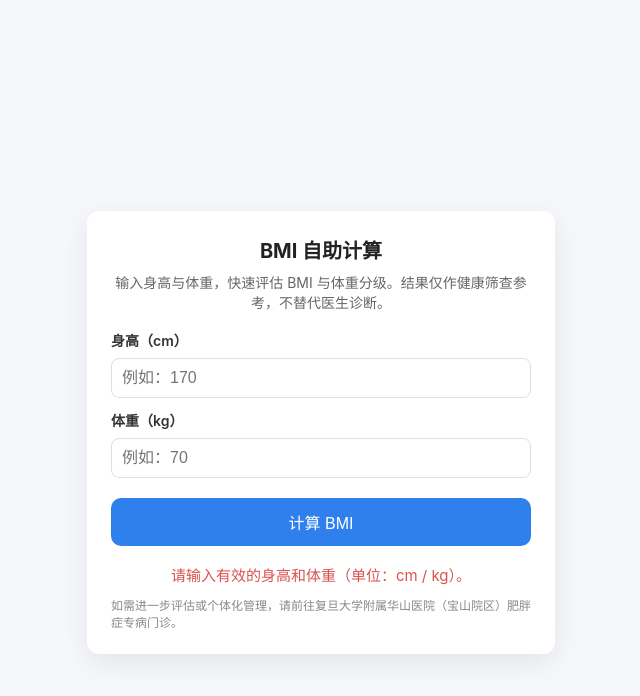
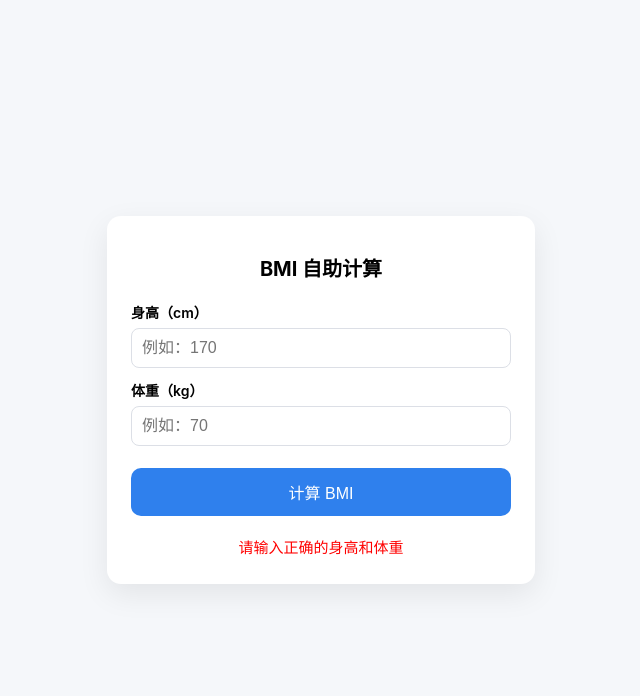
Before and after one commit to rafivebewu43-hsyy/bmi-calculator, a plain HTML site: page index2.html in a window 1280 px wide. Both pictures are taken after a click on the button "计算 BMI". Shown: the whole page, without its empty margins (319-959 px from the left). Drawn offline with Linux system fonts and the light colour scheme.

Commit message:
Update index2.html

```diff
--- a/index2.html
+++ b/index2.html
@@ -1,123 +1,157 @@
 <!DOCTYPE html>
 <html lang="zh-CN">
 <head>
-  <meta charset="utf-8" />
-  <title>BMI 自助计算 | 华山医院宝山院区</title>
-  <meta name="viewport" content="width=device-width, initial-scale=1" />
+  <meta charset="UTF-8">
+  <title>BMI 自助计算 | 肥胖专病门诊</title>
+  <meta name="viewport" content="width=device-width, initial-scale=1">
+
   <style>
-    :root {
-      --primary: #2f80ed;
-      --ok: #27ae60;
-      --warn: #f2c94c;
-      --alert: #eb5757;
-      --bg: #f5f7fa;
+    body {
+      margin: 0;
+      background: #f5f7fa;
+      font-family: -apple-system, BlinkMacSystemFont, "Segoe UI",
+        "PingFang SC", "Microsoft YaHei", Arial, sans-serif;
+      display: flex;
+      justify-content: center;
+      align-items: center;
+      height: 100vh;
     }
-    html,body {height:100%;margin:0;padding:0;font-family:-apple-system,BlinkMacSystemFont,"Segoe UI","PingFang SC","Microsoft YaHei",Arial,sans-serif;background:var(--bg);}
-    .wrap {min-height:100%;display:flex;align-items:center;justify-content:center;padding:32px;}
-    .card {width:100%;max-width:420px;background:#fff;border-radius:12px;padding:24px;box-shadow:0 8px 28px rgba(0,0,0,0.08);}
-    h1 {margin:0 0 8px;font-size:20px;text-align:center;color:#222;}
-    p.lead {margin:0 0 18px;text-align:center;color:#666;font-size:14px;}
-    label {display:block;margin-top:12px;color:#333;font-weight:600;font-size:14px;}
-    input[type="number"] {width:100%;padding:10px;margin-top:8px;font-size:16px;border-radius:8px;border:1px solid #dcdfe6;box-sizing:border-box;}
-    .row {display:flex;gap:12px;flex-wrap:wrap;}
-    button {width:100%;margin-top:20px;padding:12px;border-radius:10px;border:none;background:var(--primary);color:#fff;font-size:16px;cursor:pointer;}
-    button:active{transform:translateY(1px)}
-    #result {margin-top:18px;font-size:15px;line-height:1.6;text-align:center;}
-    .bmi-value {font-size:22px;font-weight:700;}
-    .bmi-level {display:inline-block;padding:6px 10px;border-radius:999px;color:#fff;font-weight:700;margin-left:8px;}
-    .level-under {background:#56ccf2;}
-    .level-normal {background:var(--ok);}
-    .level-over {background:var(--warn);color:#222}
-    .level-mild {background:#f2994a;}
-    .level-moderate {background:var(--alert);}
-    .level-severe {background:#8b0000;}
-    .advice {margin-top:10px;color:#444;font-size:14px;}
-    .small {margin-top:8px;font-size:12px;color:#888;}
-    @media (max-width:420px){
-      .card{padding:18px}
-      h1{font-size:18px}
-      .bmi-value{font-size:20px}
+
+    .card {
+      background: #fff;
+      width: 100%;
+      max-width: 380px;
+      padding: 24px;
+      border-radius: 14px;
+      box-shadow: 0 10px 30px rgba(0,0,0,.08);
+    }
+
+    h1 {
+      text-align: center;
+      font-size: 20px;
+      margin-bottom: 20px;
+    }
+
+    label {
+      font-size: 14px;
+      font-weight: 600;
+      display: block;
+      margin-top: 12px;
+    }
+
+    input {
+      width: 100%;
+      margin-top: 6px;
+      padding: 10px;
+      font-size: 16px;
+      border-radius: 8px;
+      border: 1px solid #dcdfe6;
+      box-sizing: border-box;
+    }
+
+    button {
+      width: 100%;
+      margin-top: 22px;
+      padding: 12px;
+      font-size: 16px;
+      color: #fff;
+      background: #2f80ed;
+      border: none;
+      border-radius: 10px;
+      cursor: pointer;
+    }
+
+    button:hover {
+      background: #1c6fd5;
+    }
+
+    #result {
+      margin-top: 20px;
+      text-align: center;
+      line-height: 1.6;
+      font-size: 15px;
+    }
+
+    .level {
+      display: inline-block;
+      padding: 6px 10px;
+      border-radius: 999px;
+      color: #fff;
+      font-weight: bold;
+      margin-left: 6px;
+    }
+
+    .over { background: #f2c94c; color: #333; }
+    .mild { background: #f2994a; }
+    .moderate { background: #eb5757; }
+    .severe { background: #8b0000; }
+
+    .note {
+      margin-top: 10px;
+      font-size: 13px;
+      color: #666;
     }
   </style>
 </head>
+
 <body>
-  <div class="wrap">
-    <div class="card" role="main" aria-labelledby="title">
-      <h1 id="title">BMI 自助计算</h1>
-      <p class="lead">输入身高与体重，快速评估 BMI 与体重分级。结果仅作健康筛查参考，不替代医生诊断。</p>
+  <div class="card">
+    <h1>BMI 自助计算</h1>
 
-      <label for="h">身高（cm）</label>
-      <input id="h" type="number" inputmode="decimal" min="50" max="300" placeholder="例如：170">
+    <label>身高（cm）</label>
+    <input id="height" type="number" placeholder="例如：170">
 
-      <label for="w">体重（kg）</label>
-      <input id="w" type="number" inputmode="decimal" min="10" max="500" placeholder="例如：70">
+    <label>体重（kg）</label>
+    <input id="weight" type="number" placeholder="例如：70">
 
-      <button onclick="calculateBMI()">计算 BMI</button>
+    <button id="calcBtn">计算 BMI</button>
 
-      <div id="result" aria-live="polite"></div>
-      <div class="small">如需进一步评估或个体化管理，请前往复旦大学附属华山医院（宝山院区）肥胖症专病门诊。</div>
-    </div>
+    <div id="result"></div>
   </div>
 
   <script>
-    function calculateBMI(){
-      const hEl = document.getElementById('h');
-      const wEl = document.getElementById('w');
-      const rEl = document.getElementById('result');
+    document.getElementById("calcBtn").addEventListener("click", function () {
+      const h = parseFloat(document.getElementById("height").value);
+      const w = parseFloat(document.getElementById("weight").value);
+      const result = document.getElementById("result");
 
-      const h = parseFloat(hEl.value);
-      const w = parseFloat(wEl.value);
-
-      if (!h || !w || isNaN(h) || isNaN(w) || h <= 0 || w <= 0){
-        rEl.innerHTML = '<div style="color:#d9534f">请输入有效的身高和体重（单位：cm / kg）。</div>';
+      if (!h || !w || h <= 0 || w <= 0) {
+        result.innerHTML = "<span style='color:red'>请输入正确的身高和体重</span>";
         return;
       }
 
-      const bmi = +(w / Math.pow(h/100, 2)).toFixed(1);
-      let level = '';
-      let cls = '';
-      let note = '';
+      const bmi = (w / Math.pow(h / 100, 2)).toFixed(1);
 
-      // 分类按你提供的阈值（并保留常用的偏瘦/正常/超重分级）
-      if (bmi < 18.5){
-        level = '偏瘦';
-        cls = 'level-under';
-        note = '建议关注营养与体重管理。';
-      } else if (bmi < 24){
-        level = '体重正常';
-        cls = 'level-normal';
-        note = '继续保持健康生活方式。';
-      } else if (bmi < 28){
-        level = '超重';
-        cls = 'level-over';
-        note = '建议评估体重管理需求与生活方式调整。';
-      } else if (bmi < 32.5){
-        level = '轻度肥胖';
-        cls = 'level-mild';
-        note = '建议到肥胖专病门诊进行规范评估与个体化管理。';
-      } else if (bmi < 37.5){
-        level = '中度肥胖';
-        cls = 'level-moderate';
-        note = '建议尽早到肥胖专病门诊进行医学评估与干预。';
-      } else if (bmi < 50){
-        level = '重度肥胖';
-        cls = 'level-severe';
-        note = '建议尽快到肥胖专病门诊进行全面评估与多学科干预。';
+      let level = "";
+      let cls = "";
+
+      // ✅ 中国大陆分级（按你给的）
+      if (bmi < 28) {
+        level = "超重";
+        cls = "over";
+      } else if (bmi < 32.5) {
+        level = "轻度肥胖";
+        cls = "mild";
+      } else if (bmi < 37.5) {
+        level = "中度肥胖";
+        cls = "moderate";
+      } else if (bmi < 50) {
+        level = "重度肥胖";
+        cls = "severe";
       } else {
-        level = '极重度肥胖';
-        cls = 'level-severe';
-        note = '体重非常异常，建议立即就医并接受专业评估与紧急干预。';
+        level = "极重度肥胖";
+        cls = "severe";
       }
 
-      // 显示结果（颜色 + 提示）
-      rEl.innerHTML = `
-        <div class="bmi-value">BMI：<span>${bmi}</span>
-          <span class="bmi-level ${cls}">${level}</span>
+      result.innerHTML = `
+        <div><strong>BMI：${bmi}</strong>
+          <span class="level ${cls}">${level}</span>
         </div>
-        <div class="advice">${note}</div>
-        <div class="small">提示：本工具仅作初步健康筛查参考，不能替代医生的面诊、检查与诊断。若有疑问，请到医院门诊就诊。</div>
+        <div class="note">
+          建议：所有人群均建议至<strong>肥胖症专病门诊</strong>进行专业评估与规范管理。
+        </div>
       `;
-    }
+    });
   </script>
 </body>
 </html>
```
